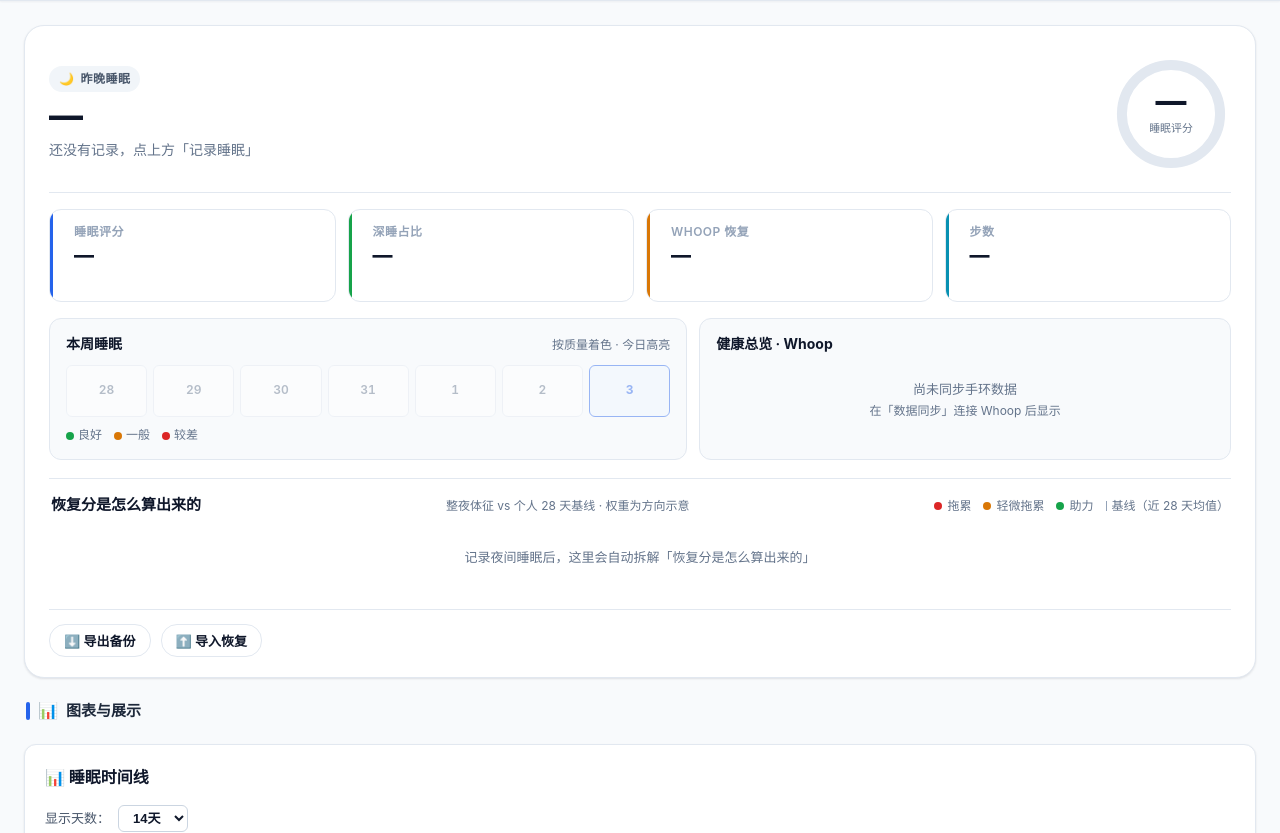
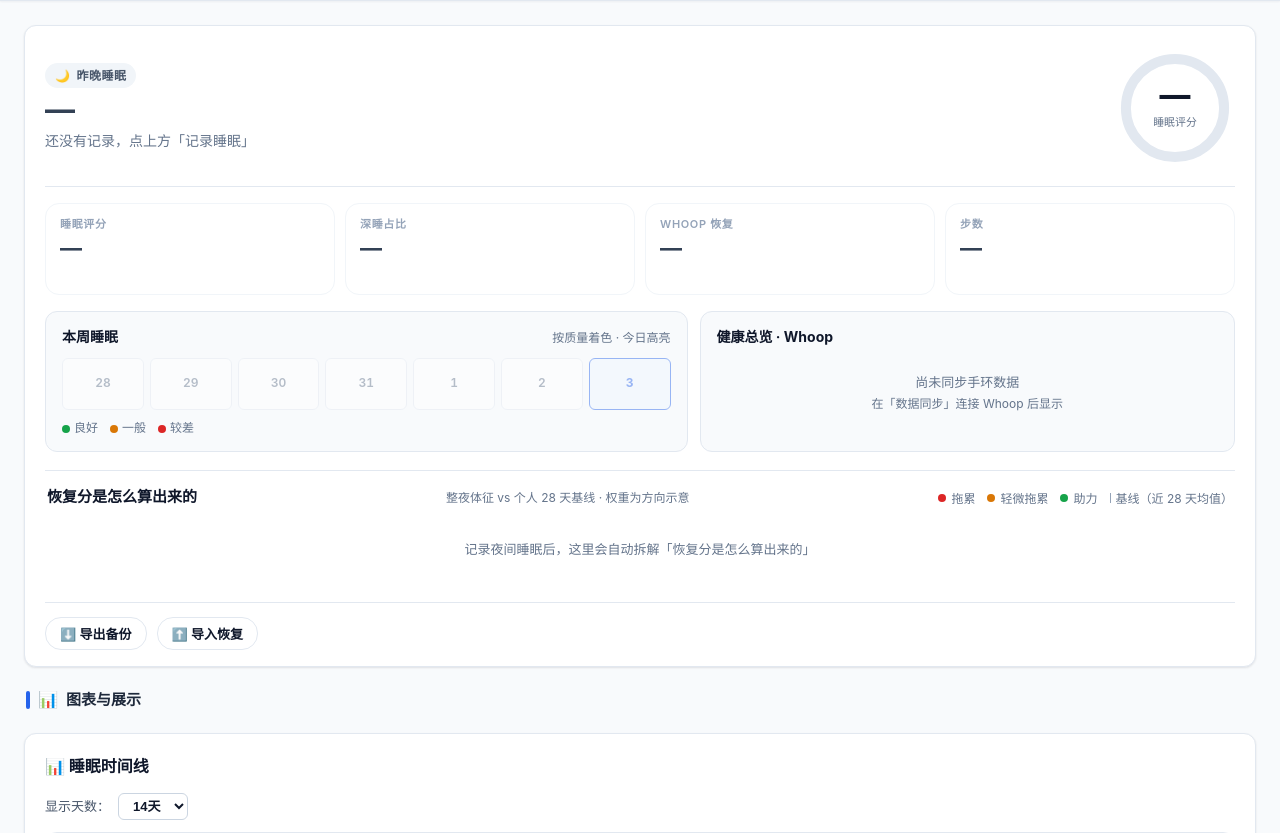
Before and after one commit to barbarayezi/sleeptracking, a Flask app: page / in a window 1280 px wide. Shown: the part 103-936 px from the top of the page. Run offline with Flask 3, Linux system fonts and the light colour scheme; data comes from the database, SQL or seed files in the repository; data that the repository does not hold is empty; some libraries are stand-ins or nearby versions.

Commit message:
fix(style): 极简化 hero + metric chip（降对比度，去色条，淡 spark）
用户反馈'色彩感觉看起来很累'。v5 加色条 + 大黑数字 + 饱和 spark 看起来仍重。彻底精简：

• .metric-chip 去掉 ::before 左侧色条；border 改为 #f1f5f9 极淡；label 11px gray-400 (uppercase)；value 22px 700 gray-700 中灰（非纯黑）；spark opacity 0.55 弱化

• .hero-duration 34px 800 gray-900 → 30px 700 gray-700（降对比度）

• .hero-overview radius-xl → radius；padding 24/20 → 18/16

保留：蓝品牌主色 / 状态徽章语义色 / 各项功能数据保留

```diff
--- a/static/style.css
+++ b/static/style.css
@@ -622,8 +622,8 @@ body {
 .hero-overview {
     background: #fff;
     border: 1px solid var(--gray-200);
-    border-radius: var(--radius-xl);
-    padding: 24px 24px 20px;
+    border-radius: var(--radius);
+    padding: 18px 20px 16px;
     box-shadow: var(--shadow);
     position: relative;
     overflow: hidden;
@@ -642,11 +642,11 @@ body {
 .hero-label::before { content: '🌙'; font-size: 12px; }
 
 .hero-duration {
-    font-size: 34px;
-    font-weight: 800;
+    font-size: 30px;
+    font-weight: 700;
     letter-spacing: -.02em;
     line-height: 1.15;
-    color: var(--gray-900);
+    color: var(--gray-700);
     font-variant-numeric: tabular-nums;
 }
 
@@ -665,37 +665,50 @@ body {
 .hero-ring { width: 120px; height: 120px; flex-shrink: 0; }
 .hero-ring svg { width: 100%; height: 100%; display: block; }
 
-/* ── Metric chips（ds-card ds-stat：白卡 + 12px label + 大数字） ── */
-.metric-chips { display: grid; grid-template-columns: repeat(4, 1fr); gap: 12px; margin-bottom: 16px; }
+/* ── Metric chips（ds-card ds-stat：纯白卡 + 极淡边，无装饰条） ── */
+.metric-chips { display: grid; grid-template-columns: repeat(4, 1fr); gap: 10px; margin-bottom: 16px; }
 .metric-chip {
-    background: var(--bg-card);
-    border: 1px solid var(--gray-200);
-    border-radius: var(--radius);
-    padding: 12px 14px;
+    background: #ffffff;
+    border: 1px solid #f1f5f9;
+    border-radius: 14px;
+    padding: 12px 14px 8px;
     display: flex;
     flex-direction: column;
     gap: 2px;
-    min-height: 76px;
-    transition: all var(--transition);
+    min-height: 72px;
+    transition: border-color var(--transition);
     position: relative;
     overflow: hidden;
 }
-.metric-chip::before {
-    content: '';
-    position: absolute; left: 0; top: 0; bottom: 0;
-    width: 3px; background: var(--primary);
+.metric-chip:hover { border-color: var(--gray-300); }
+.metric-chip__label {
+    font-size: 11px;
+    color: var(--gray-400);
+    text-transform: uppercase;
+    letter-spacing: .06em;
+    font-weight: 600;
 }
-.metric-chip:nth-child(5n+2)::before { background: var(--success); }
-.metric-chip:nth-child(5n+3)::before { background: var(--warning); }
-.metric-chip:nth-child(5n+4)::before { background: var(--info); }
-.metric-chip:nth-child(5n+5)::before { background: #7c3aed; }
-.metric-chip:hover { border-color: var(--primary); box-shadow: var(--shadow); }
-
-.metric-chip__label { font-size: 12px; color: var(--gray-400); text-transform: uppercase; letter-spacing: .04em; font-weight: 600; padding-left: 10px; }
-.metric-chip__value { font-size: 20px; font-weight: 800; color: var(--gray-900); font-variant-numeric: tabular-nums; line-height: 1.2; padding-left: 10px; }
-.metric-chip__spark { width: 100%; height: 20px; margin-top: auto; display: block; }
-.metric-chip--skeleton { align-items: center; justify-content: center; color: var(--gray-400); font-size: 13px; }
-.metric-chip--skeleton::before { display: none; }
+.metric-chip__value {
+    font-size: 22px;
+    font-weight: 700;
+    color: var(--gray-700);
+    font-variant-numeric: tabular-nums;
+    line-height: 1.2;
+    letter-spacing: -.01em;
+}
+.metric-chip__spark {
+    width: 100%;
+    height: 18px;
+    margin-top: 4px;
+    display: block;
+    opacity: 0.55;
+}
+.metric-chip--skeleton {
+    align-items: center;
+    justify-content: center;
+    color: var(--gray-400);
+    font-size: 13px;
+}
 
 /* ── Hero lower ── */
 .hero-lower { display: grid; grid-template-columns: 1.2fr 1fr; gap: 12px; }
```
